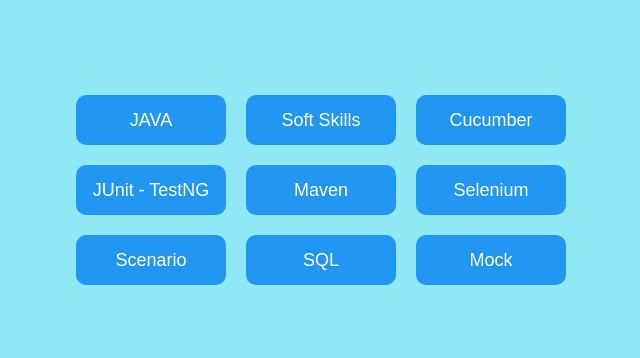
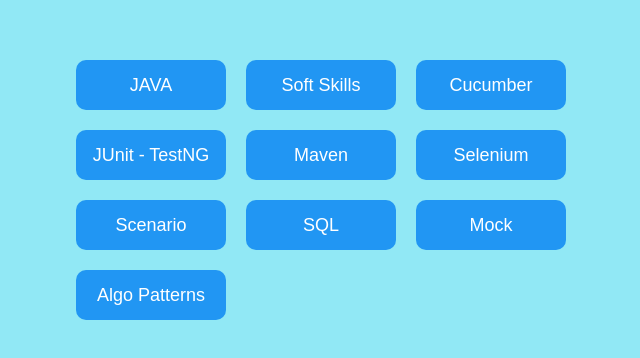
Before and after one commit to Alex3921/interview-ready, a website with bundled scripts: page index.html in a window 1280 px wide. Shown: the part 210-568 px from the top of the page, without its empty margins (319-959 px from the left). Built offline with nearby package versions, Linux system fonts and the light colour scheme.

Commit message:
Add new topic: Algo Patterns

```diff
--- a/index.html
+++ b/index.html
@@ -22,6 +22,7 @@
             <button class="btn btn-topic" id="btn-scenario">Scenario</button>
             <button class="btn btn-topic" id="btn-sql">SQL</button>
             <button class="btn btn-topic" id="btn-mock">Mock</button>
+            <button class="btn btn-topic" id="btn-algo-patterns">Algo Patterns</button>
         </div>
 
         <div class="modal-overlay" id="modal-overlay">
```
